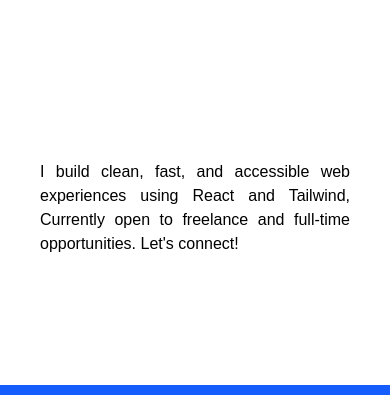
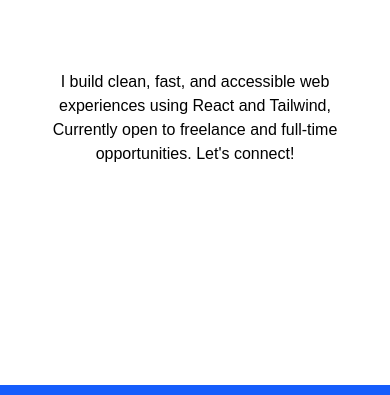
Before and after one commit to shiba-murmu/project-public-portfolio-website, a React (Vite) app: page / in a window 390 px wide. Shown: the part 523-918 px from the top of the page. Built offline with nearby package versions, Linux system fonts and the light colour scheme; a web font is replaced by a local one.

Commit message:
profile page padding ui increase/

```diff
--- a/src/pages/profile/Profile.jsx
+++ b/src/pages/profile/Profile.jsx
@@ -3,7 +3,7 @@ import React from 'react'
 function Profile() {
     return (
         <>
-            <div className='grid h-screen bg-(--bg-color)  grid-col-2 md:grid-cols-2 md:gap-5 justify-center items-center p-10'>
+            <div className='grid h-screen bg-(--bg-color)  grid-col-2 md:grid-cols-2 md:gap-5 md:px-30 md:justify-center md:items-center p-10'>
                 <div className='flex md:order-2 flex-col items-center '>
                     <div>
                         <img src="https://media.istockphoto.com/id/1682296067/photo/happy-studio-portrait-or-professional-man-real-estate-agent-or-asian-businessman-smile-for.jpg?s=612x612&w=0&k=20&c=9zbG2-9fl741fbTWw5fNgcEEe4ll-JegrGlQQ6m54rg=" alt="profile" className='rounded-full
@@ -24,7 +24,7 @@ function Profile() {
                         </div>
                     </div>
                 </div>
-                <div className='md:order-1 flex md:pl-20 flex-col  justify-left items-left md:gap-4'>
+                <div className='md:order-1 flex md:pl-20 flex-col  justify-left items-start md:gap-4'>
                     <div>
                         {/* For desktop screen */}
                         <div className='hidden md:block text-5xl regular-bolder font-extrabold'>
@@ -35,7 +35,7 @@ function Profile() {
                         <h3 className='hidden md:block text-2xl text-neutral-500 '>Frontend Developer</h3>
                     </div>
                     <div>
-                        <p className='text-md md:text-lg text-justify md:text-left max-w-xl'>
+                        <p className='text-md md:text-lg text-center md:text-left max-w-xl'>
                             I build clean, fast, and accessible web experiences using React and Tailwind, Currently open to freelance and full-time opportunities. Let's connect!
                         </p>
                     </div>
```
